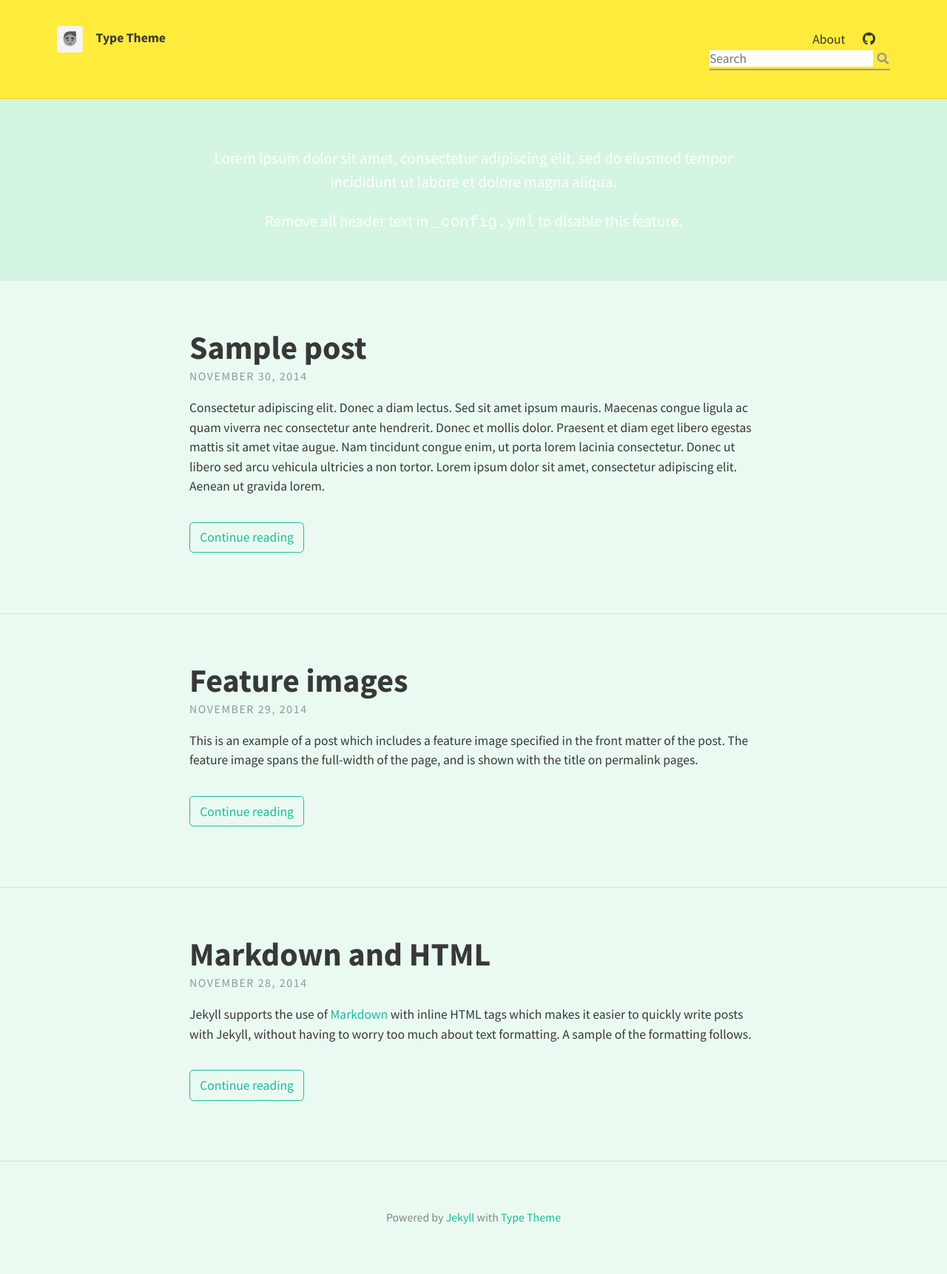
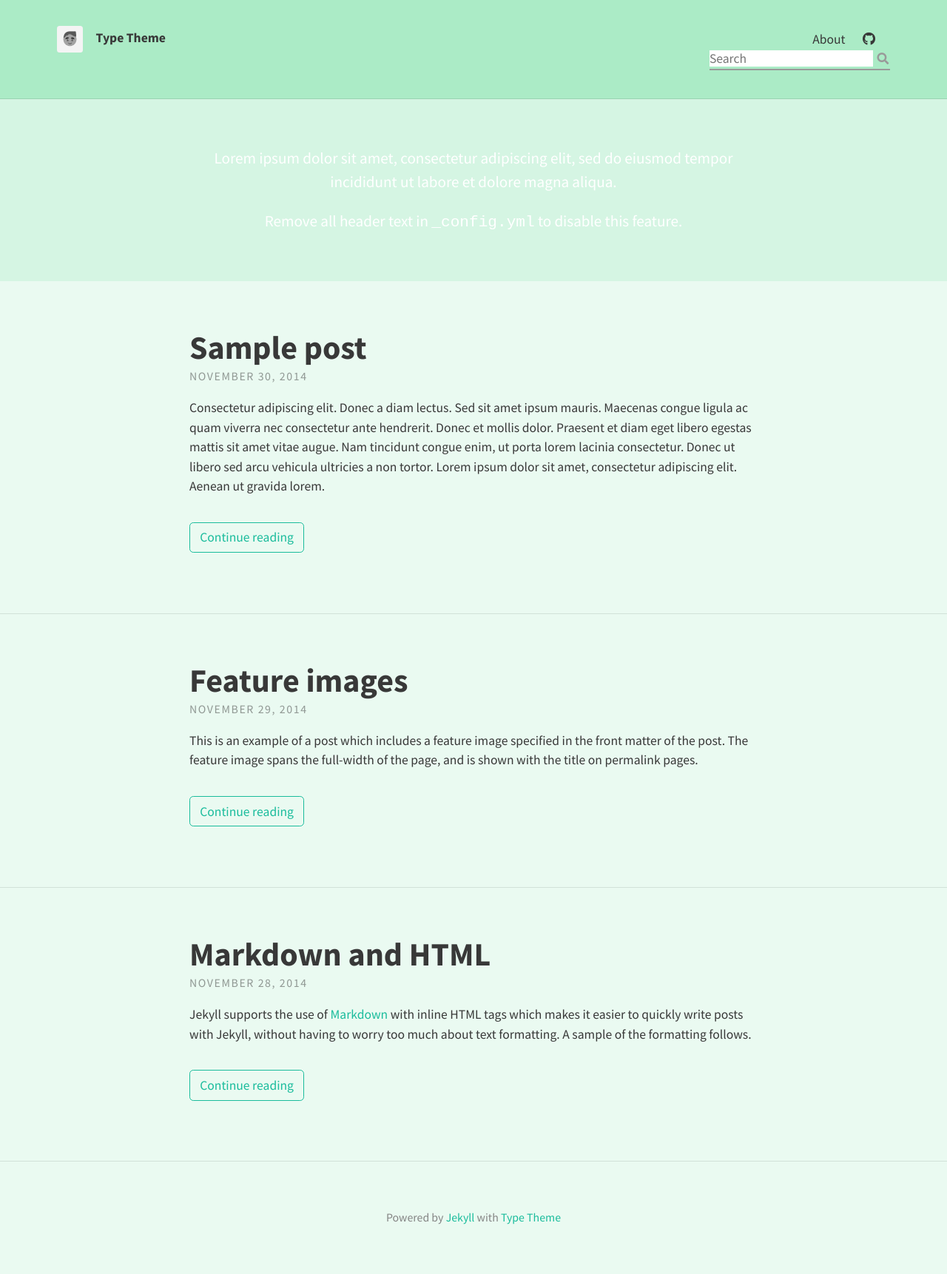
Before and after one commit to rynLu76/rynLu76.github.io, a Jekyll site: the page built from index.html, in a window 1280 px wide. Shown: the whole page at 74% size. Built offline with Jekyll 4.4.1, drawn with Linux system fonts in a browser that asks for light colours; nearby versions of some CDN libraries; the list of posts is cut into pages by our own code.

Commit message:
Update _variables.scss

```diff
--- a/_sass/base/_variables.scss
+++ b/_sass/base/_variables.scss
@@ -9,7 +9,7 @@ $padding-small: 5% !default;
 $padding-x-small: 3% !default;
 
 // Brand colours
-$brand-color: #FFEB3B;
+$brand-color: #ABEBC6;
 $background-color: #EAFAF1;
 $border-color: rgba(0, 0, 0, 0.1) !default; // rgba recommended if using feature images
 
```
